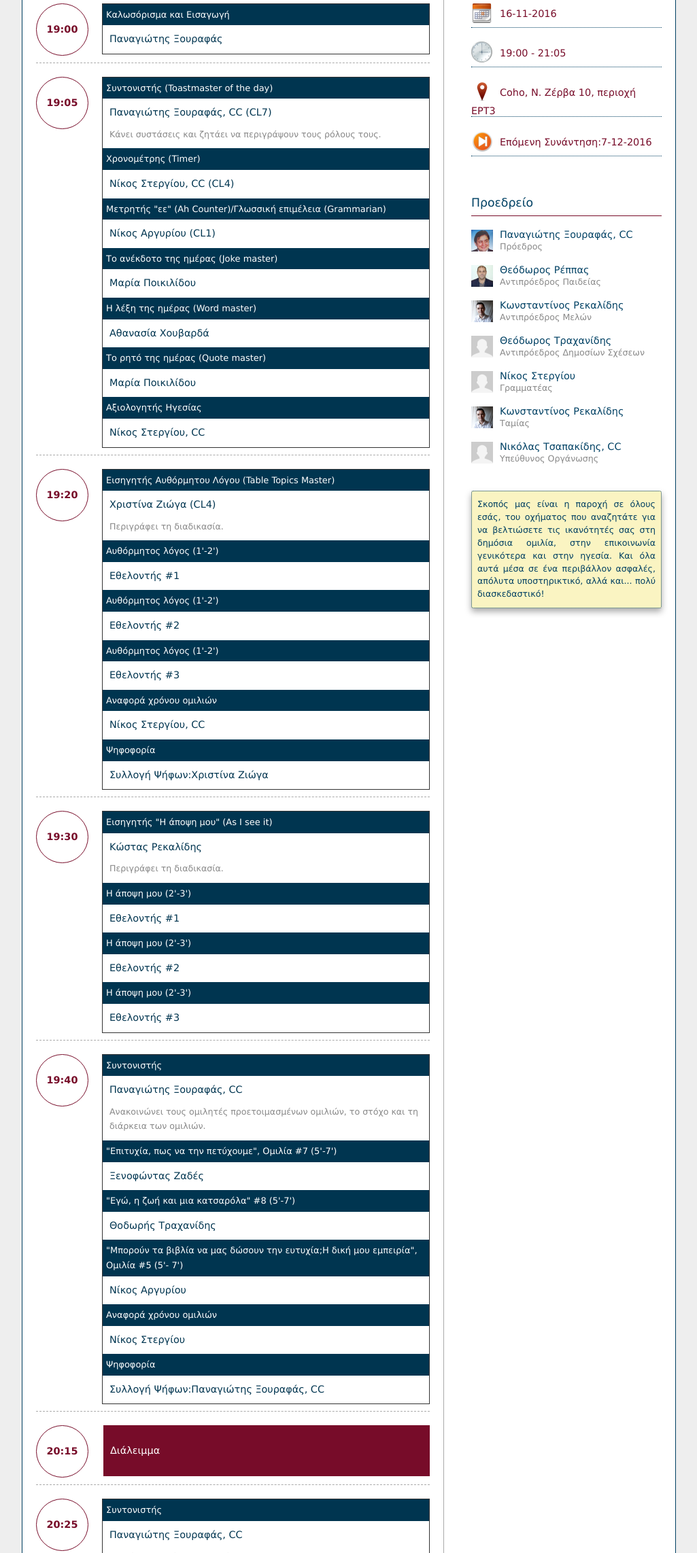
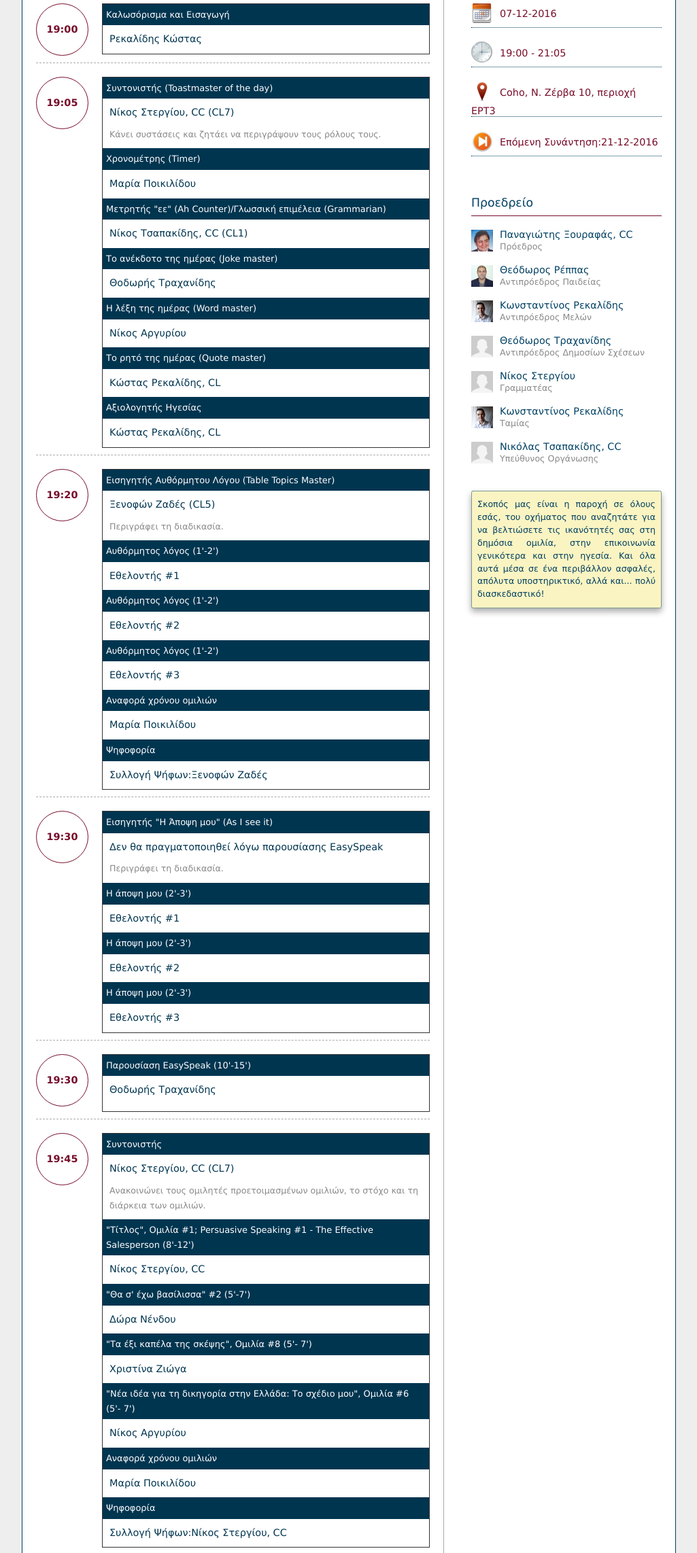
Before and after one commit to ThessalonikiToastmasters/ThessalonikiToastmasters.github.io, a plain HTML site: page index.html in a window 1280 px wide. Shown: the part 306-2591 px from the top of the page at 68% size, without its empty margins (127-1152 px from the left). Drawn offline with Linux system fonts and the light colour scheme.

Commit message:
Agenda 20161207

```diff
--- a/index.html
+++ b/index.html
@@ -1,7 +1,7 @@
 <!DOCTYPE html>
 <html>
 <head>
-    <title>Πρόγραμμα Συνάντησης 16/11/2016</title>
+    <title>Πρόγραμμα Συνάντησης 07/12/2016</title>
     <meta http-equiv="Content-Type" content="text/html; charset=UTF-8">
     <link href="styles/styles.css" rel="stylesheet" type="text/css" />
 </head>
@@ -11,7 +11,7 @@
             <h1>Thessaloniki Toastmasters Club #3414254</h1>
 	    </header>
 	    <section id="schedule">
-            <header><h2>Πρόγραμμα Συνάντησης 16/11/2016</h2></header>
+            <header><h2>Πρόγραμμα Συνάντησης 07/12/2016</h2></header>
             <div>
                 <div class="session">
                     <div class="time">
@@ -20,7 +20,7 @@
                     <div class="role">
                         <dl>
                             <dt>Καλωσόρισμα και Εισαγωγή</dt>
-                            <dd>Παναγιώτης Ξουραφάς</dd>
+                            <dd>Ρεκαλίδης Κώστας</dd>
                         </dl>
                     </div>
                 </div>
@@ -31,20 +31,20 @@
                     <div class="role">
                         <dl>
                             <dt>Συντονιστής (Toastmaster of the day)</dt>
-                            <dd>Παναγιώτης Ξουραφάς, CC (CL7)</dd>
+                            <dd>Νίκος Στεργίου, CC (CL7)</dd>
                             <dd class="description">Κάνει συστάσεις και ζητάει να περιγράψουν τους ρόλους τους.</dd>
                             <dt class="secondary-role">Χρονομέτρης (Timer)</dt>
-                            <dd class="secondary-role">Νίκος Στεργίου, CC (CL4)</dd>
+                            <dd class="secondary-role">Μαρία Ποικιλίδου</dd>
                             <dt class="secondary-role">Μετρητής "εε" (Ah Counter)/Γλωσσική επιμέλεια (Grammarian)</dt>
-                            <dd class="secondary-role">Νίκος Αργυρίου (CL1)</dd>
+                            <dd class="secondary-role">Νίκος Τσαπακίδης, CC (CL1)</dd>
                             <dt class="secondary-role">Το ανέκδοτο της ημέρας (Joke master)</dt>
-                            <dd class="secondary-role">Μαρία Ποικιλίδου</dd>
+                            <dd class="secondary-role">Θοδωρής Τραχανίδης</dd>
                             <dt class="secondary-role">Η λέξη της ημέρας (Word master)</dt>
-                            <dd class="secondary-role">Αθανασία Χουβαρδά</dd>
+                            <dd class="secondary-role">Νίκος Αργυρίου</dd>
                             <dt class="secondary-role">Το ρητό της ημέρας (Quote master)</dt>
-                            <dd class="secondary-role">Μαρία Ποικιλίδου</dd>
+                            <dd class="secondary-role">Κώστας Ρεκαλίδης, CL</dd>
                             <dt class="secondary-role">Αξιολογητής Ηγεσίας</dt>
-                            <dd class="secondary-role">Νίκος Στεργίου, CC</dd>
+                            <dd class="secondary-role">Κώστας Ρεκαλίδης, CL</dd>
                         </dl>
                     </div>
                 </div>
@@ -57,7 +57,7 @@
                     <div class="role">
                         <dl>
                             <dt>Εισηγητής Αυθόρμητου Λόγου (Table Topics Master)</dt>
-                            <dd>Χριστίνα Ζιώγα (CL4)</dd>
+                            <dd>Ξενοφών Ζαδές (CL5)</dd>
                             <dd class="description">Περιγράφει τη διαδικασία.</dd>
                             <dt class="secondary-role">Αυθόρμητος λόγος (1'-2')</dt>
                             <dd class="secondary-role">Εθελοντής #1</dd>
@@ -66,9 +66,9 @@
 							<dt class="secondary-role">Αυθόρμητος λόγος (1'-2')</dt>
                             <dd class="secondary-role">Εθελοντής #3</dd>
                             <dt class="secondary-role">Αναφορά χρόνου ομιλιών</dt>
-                            <dd class="secondary-role">Νίκος Στεργίου, CC</dd>
+                            <dd class="secondary-role">Μαρία Ποικιλίδου</dd>
                             <dt class="secondary-role">Ψηφοφορία</dt>
-                            <dd class="secondary-role">Συλλογή Ψήφων:Χριστίνα Ζιώγα</dd>
+                            <dd class="secondary-role">Συλλογή Ψήφων:Ξενοφών Ζαδές</dd>
                         </dl>
                     </div>
                 </div>
@@ -78,8 +78,8 @@
                     </div>
                     <div class="role">
                         <dl>
-                            <dt>Εισηγητής "Η άποψη μου" (As I see it)</dt>
-                            <dd>Κώστας Ρεκαλίδης</dd>
+                            <dt>Εισηγητής "Η Άποψη μου" (As I see it)</dt>
+                            <dd>Δεν θα πραγματοποιηθεί λόγω παρουσίασης EasySpeak</dd>
                             <dd class="description">Περιγράφει τη διαδικασία.</dd>
                             <dt class="secondary-role">Η άποψη μου (2'-3')</dt>
                             <dd class="secondary-role">Εθελοντής #1</dd>
@@ -87,31 +87,46 @@
                             <dd class="secondary-role">Εθελοντής #2</dd>
 							<dt class="secondary-role">Η άποψη μου (2'-3')</dt>
                             <dd class="secondary-role">Εθελοντής #3</dd>
+ </dl>
+                    </div>
+                </div>
+                <div class="session">
+                    <div class="time">
+                        <time>19:30</time>
+                    </div>
+                    <div class="role">
+                        <dl>
+                            <dt>Παρουσίαση EasySpeak (10'-15')</dt>
+                            <dd>Θοδωρής Τραχανίδης</dd>
+                            <dd class="description"></dd>
                         </dl>
 
                     </div>
                 </div>
                 <div class="session">
                     <div class="time">
-                        <time>19:40</time>
+                        <time>19:45</time>
                     </div>
                     <div class="role">
                         <dl>
                             <dt>Συντονιστής</dt>
-                            <dd>Παναγιώτης Ξουραφάς, CC</dd>
+                            <dd>Νίκος Στεργίου, CC (CL7)</dd>
                             <dd class="description">Ανακοινώνει τους ομιλητές προετοιμασμένων ομιλιών, το στόχο και τη διάρκεια των ομιλιών.</dd>
-                            <dt class="secondary-role">"Επιτυχία, πως να την πετύχουμε", Ομιλία #7  (5'-7')</dt>
-                            <dd class="secondary-role">Ξενοφώντας Ζαδές</dd>
-							<dt class="secondary-role">"Εγώ, η ζωή και μια κατσαρόλα" #8 (5'-7') </dt>
-                            <dd class="secondary-role">Θοδωρής Τραχανίδης</dd>
+                            <dt class="secondary-role">"Τίτλος", Ομιλία #1; Persuasive Speaking #1 - The Effective Salesperson (8'-12')</dt>
+                            <dd class="secondary-role">Νίκος Στεργίου, CC</dd>
+							<dt class="secondary-role">"Θα σ' έχω βασίλισσα" #2 (5'-7') </dt>
+                            <dd class="secondary-role">Δώρα Νένδου</dd>
 
-<dt class="secondary-role">"Μπορούν τα βιβλία να μας δώσουν την ευτυχία;Η δική μου εμπειρία", Ομιλία #5 (5'- 7')                    </dt>
+<dt class="secondary-role">"Τα έξι καπέλα της σκέψης", Ομιλία #8 (5'- 7')                    </dt>
+                            <dd class="secondary-role">Χριστίνα Ζιώγα</dd>
+<dt class="secondary-role">"Νέα ιδέα για τη δικηγορία στην Ελλάδα: Το σχέδιο μου", Ομιλία #6 (5'- 7')                    </dt>
                             <dd class="secondary-role">Νίκος Αργυρίου</dd>
 
+
                             <dt class="secondary-role">Αναφορά χρόνου ομιλιών</dt>
-                            <dd class="secondary-role">Νίκος Στεργίου</dd>
+                            <dd class="secondary-role">Μαρία Ποικιλίδου</dd>
                             <dt class="secondary-role">Ψηφοφορία</dt>
-                            <dd class="secondary-role">Συλλογή Ψήφων:Παναγιώτης Ξουραφάς, CC</dd>
+                            <dd class="secondary-role">Συλλογή Ψήφων:Νίκος Στεργίου, CC</dd>
                         </dl>
                     </div>
                 </div>
@@ -128,19 +143,21 @@
                     <div class="role">
                         <dl>
                             <dt>Συντονιστής</dt>
-                            <dd>Παναγιώτης Ξουραφάς, CC</dd>
+                            <dd>Νίκος Στεργίου, CC</dd>
                             <dd class="description">Καλεί το Γενικό Αξιολογητή (General Evaluator).</dd>
                         </dl>
                         <dl>
                             <dt>Γενικός Αξιολογητής</dt>
-                            <dd>Νικόλας Τσαπακίδης, CC (CL3)</dd>
+                            <dd>Θοδωρής Τραχανίδης (CL2)</dd>
                             <dd class="description">Ο Γενικός Αξιολογητής καλεί τους αξιολογητές των ομιλιών.</dd>
-                            <dt class="secondary-role">Αξιολόγηση Ομιλίας Ξενοφώντα Ζαδέ (2'-3')</dt>
-                            <dd class="secondary-role">Νικόλας Τσαπακίδης, CC</dd>
-							<dt class="secondary-role">Αξιολόγηση Ομιλίας  Θοδωρή Τραχανίδη (2'-3')</dt>
-                            <dd class="secondary-role">Ξενοφών Ζαδές (CL8)</dd>
+                            <dt class="secondary-role">Αξιολόγηση Ομιλίας Νίκου Στεργίου (2'-3')</dt>
+                            <dd class="secondary-role">Μαρία Ποικιλίδου (CL1)</dd>
+							<dt class="secondary-role">Αξιολόγηση Ομιλίας  Δώρα Νένδου (2'-3')</dt>
+                            <dd class="secondary-role">Χριστίνα Ζιώγα (CL1)</dd>
+<dt class="secondary-role">Αξιολόγηση Ομιλίας Χριστίνας Ζιώγα (2'-3')</dt>
+                            <dd class="secondary-role">Ξενοφών Ζαδές</dd>
 <dt class="secondary-role">Αξιολόγηση Ομιλίας Νίκου Αργυρίου (2'-3')</dt>
-                            <dd class="secondary-role">Χριστίνα Ζιώγα (CL3)</dd>
+                            <dd class="secondary-role">Νίκος Τσαπακίδης, CC</dd>
 
 
                         </dl>
@@ -153,16 +170,16 @@
                     <div class="role">
                         <dl>
                             <dt>Γενικός Αξιολογητής</dt>
-                            <dd>Νικόλας Τσαπακίδης, CC</dd>
+                            <dd>Θοδωρής Τραχανίδης</dd>
                             <dd class="description">Ζητά αναφορά για τα εξής:</dd>
                             <dt class="secondary-role">Χρόνοι αξιολογήσεων</dt>
-                            <dd class="secondary-role">Νίκος Στεργίου, CC</dd>
+                            <dd class="secondary-role">Μαρία Ποικιλίδου</dd>
                             <dt class="secondary-role">Μέτρηση των «εε»/Γλωσσική Επιμέλεια</dt>
+                            <dd class="secondary-role">Νίκος Τσαπακίδης</dd>
+                            <dt class="secondary-role">Χρήσης λέξης της ημέρας</dt>
                             <dd class="secondary-role">Νίκος Αργυρίου</dd>
-                            <dt class="secondary-role">Χρήσης λέξης της ημέρας</dt>
-                            <dd class="secondary-role">Αθανασία Χουβαρδά</dd>
                             <dt>Γενικός Αξιολογητής</dt>
-                            <dd>Νικόλας Τσαπακίδης, CC</dd>
+                            <dd>Θοδωρής Τραχανίδης</dd>
                             <dd class="description">Ανακοινώνει τους νικητές του αυθόρμητου λόγου και της προετοιμασμένης ομιλίας</dd>
                             <dd class="description">Παρουσιάζει τη Γενική Αξιολόγηση 2'-3'</dd>
                         </dl>
@@ -174,7 +191,7 @@
                     </div>
                     <div class="role">
                         <dl>
-                            <dt>Ατζέντα της επόμενης συνάντησης στις 7/12/2016</dt>
+                            <dt>Ατζέντα της επόμενης συνάντησης στις 21/12/2016</dt>
                             <dd>Κώστας Ρεκαλίδης</dd>
                         </dl>
                     </div>
@@ -196,10 +213,10 @@
             <section id="information">
                 <header><h2>Πληροφορίες</h2></header>
                 <ul>
-                    <li><img src="images/date.png" alt="Ημερομηνία Συνάντησης" title="Ημερομηνία Συνάντησης" /><time datetime="@Dateyyyy-MM-dd">16-11-2016</time></li>
+                    <li><img src="images/date.png" alt="Ημερομηνία Συνάντησης" title="Ημερομηνία Συνάντησης" /><time datetime="@Dateyyyy-MM-dd">07-12-2016</time></li>
                     <li><img src="images/time.png" alt="Διάρκεια Συνάντησης" title="Διάρκεια Συνάντησης" /><time>19:00</time> - <time>21:05</time></li>
                     <li><img src="images/location.png" alt="Τοποθεσία Συνάντησης" title="Τοποθεσία Συνάντησης" /><address><a href="http://www.coho.gr" title="coho, the coworking home">Coho</a>, Ν. Ζέρβα 10, περιοχή ΕΡΤ3</address></li>
-                    <li><img src="images/next.png" alt="Επόμενη Συνάντηση" title="Επόμενη Συνάντηση" /><time datetime="Επόμενη Συνάντηση">Επόμενη Συνάντηση:7-12-2016</time></li>
+                    <li><img src="images/next.png" alt="Επόμενη Συνάντηση" title="Επόμενη Συνάντηση" /><time datetime="Επόμενη Συνάντηση">Επόμενη Συνάντηση:21-12-2016</time></li>
 		        </ul> </section>
             <section id="officers">
 
```
